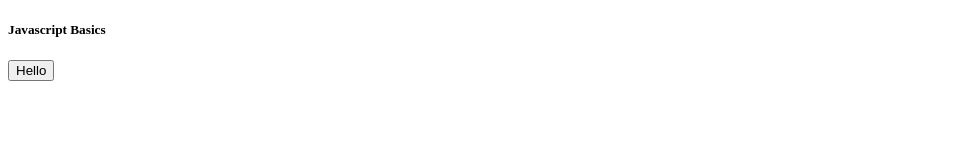
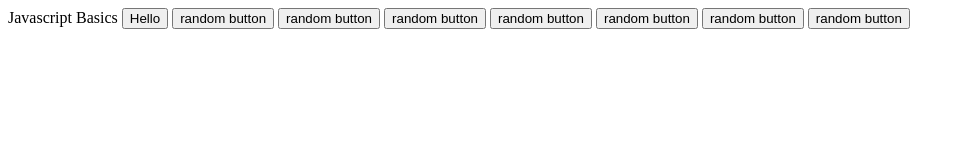
Before and after one commit to Roshith93/js-tutorial-john-smilga, a plain HTML site: page index.html in a window 1280 px wide. Shown: the whole page, without its empty margins (0-965 px from the left). Drawn offline with Linux system fonts and the light colour scheme.

Commit message:
Adding Internal Javascript

```diff
--- a/index.html
+++ b/index.html
@@ -1,12 +1,24 @@
 <!DOCTYPE html>
 <html lang="en">
   <head>
- <meta charset="UTF-8">
- <meta name="viewport" content="width=device-width, initial-scale=1.0">
+    <meta charset="UTF-8" />
+    <meta name="viewport" content="width=device-width, initial-scale=1.0" />
     <title>Javascript Basics</title>
   </head>
   <body>
- <h5>Javascript Basics</h5>
+    <x>Javascript Basics</x>
     <button onclick="alert('Hello world')">Hello</button>
+    <button class="btn">random button</button>
+    <button class="btn">random button</button>
+    <button class="btn">random button</button>
+    <button class="btn">random button</button>
+    <button class="btn">random button</button>
+    <button class="btn">random button</button>
+    <button class="btn">random button</button>
+    <script>
+      document.querySelectorAll('.btn').forEach((item) => {
+        item.addEventListener('click', () => alert('this is good'))
+      })
+    </script>
   </body>
 </html>
--- a/test.js
+++ /dev/null
@@ -1 +0,0 @@
-var a = 'jjje'
```
Lines whose indentation alone changed are shown as unchanged.
